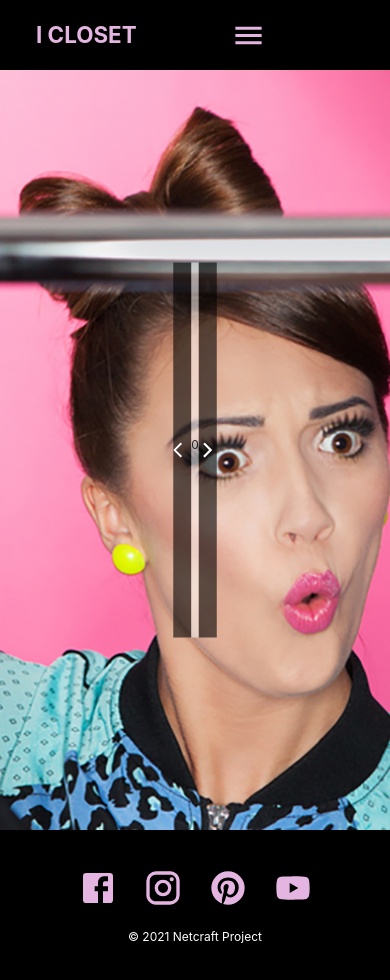
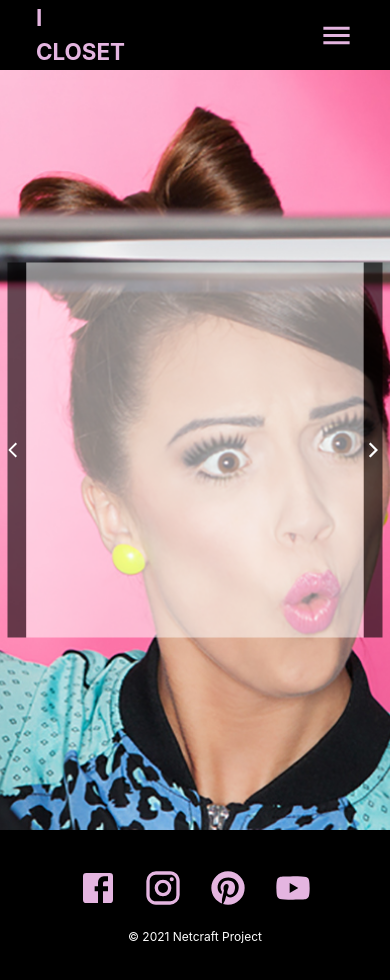
Before and after one commit to AnnaFridman2512/Icloset, a React (Create React App) app in the folder react-app/: page /likedItems in a window 390 px wide. Built offline with nearby package versions, Linux system fonts and the light colour scheme; no server answers; a web font is replaced by a local one.

Commit message:
css changes

```diff
--- a/react-app/src/components/AddtIems/AddItems.css
+++ b/react-app/src/components/AddtIems/AddItems.css
@@ -124,7 +124,7 @@ border-radius: 15px;
     cursor: pointer;
   }
 
-  button:hover{
+  .container2.button:hover{
     width: 260px;
     height: 50px;
     margin-bottom: 0;
--- a/react-app/src/components/LikedItems/LikedItems.css
+++ b/react-app/src/components/LikedItems/LikedItems.css
@@ -19,7 +19,7 @@
 }
 .caruselInner{
     height: 100%;
-    width: 100%;
+    width: 700px;
     background-position: center;
     background-repeat: no-repeat;
     background-size: cover;
@@ -72,41 +72,15 @@
         justify-content: center;
         align-items: center;
     }
-    /* .carusel{
-        width: 70%;
-        height: 500px;
-        margin: 40px, 0;
+    .caruselInner{
+        height: 100%;
+        width: 500px;
+        background-position: center;
+        background-repeat: no-repeat;
+        background-size: cover;
         display: flex;
-        flex-direction: column;
-        transform: scale(1);
 
     }
-     .caruselInner .left{
-        flex: 5%;
-        height: 100%;
-        display: grid;
-        place-items: center;
-        color:white;
-
-    }
-    .caruselInner .right{
-        flex: 5%;
-        height: 100%;
-        display: grid;
-        place-items: center;
-        color:white;
-    }
-    .caruselInner .center{
-        flex: 100%;
-        height: 100%;
-        display:flex;
-        flex-direction: column;
-        justify-content: center;
-        align-items: center;
-        background-color: rgba(255,255,255,0.5);
-
-
-    } */
 
 }
 
@@ -122,16 +96,3 @@
     }
 
 }
-
-
-
-
-
-
-/* .container {
-    margin-bottom: 300px;
-    width: 800px;
-    display: flex;
-    flex-direction: column;
-    border: 1px solid black;
-} */
--- a/react-app/src/components/LikedItems/LikedItems.js
+++ b/react-app/src/components/LikedItems/LikedItems.js
@@ -78,7 +78,7 @@ export default function LikedItems() {
                 currentIndex={combination[currentIndex]}
               />
             )}
-            <p>{currentIndex}</p>
+            {/* <p>{currentIndex}</p> */}
           </div>
 
           <div className="right">
--- a/react-app/src/components/Nav/Nav.css
+++ b/react-app/src/components/Nav/Nav.css
@@ -40,6 +40,8 @@ a:hover {
     border: none;
     background: none;
     color: rgb(228, 181, 224);
+    width: 100%;
+    justify-content: center;
 }
 @media (max-width: 760px) {
     .navbar {
@@ -82,7 +84,7 @@ a:hover {
         font-size: 140%;
         display: flex;
         flex-wrap: nowrap;
-        position: absolute;
+        /* position: absolute; */
     }
 
 }
```
